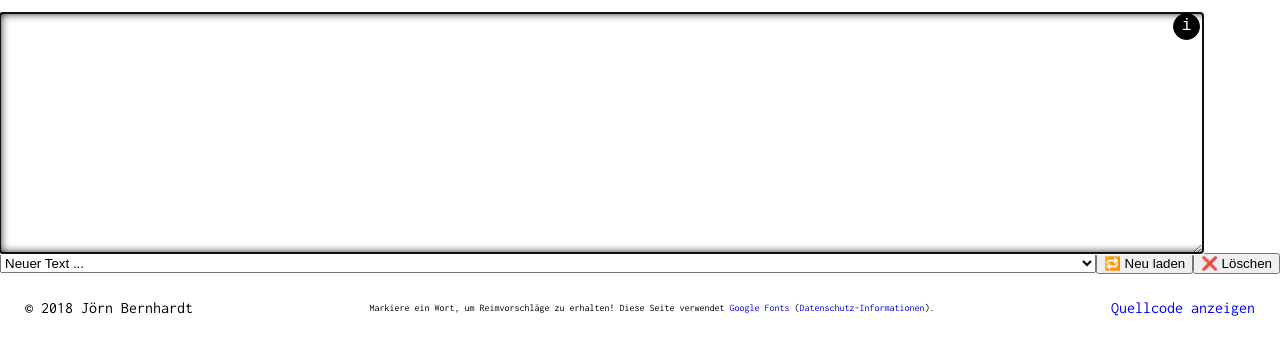
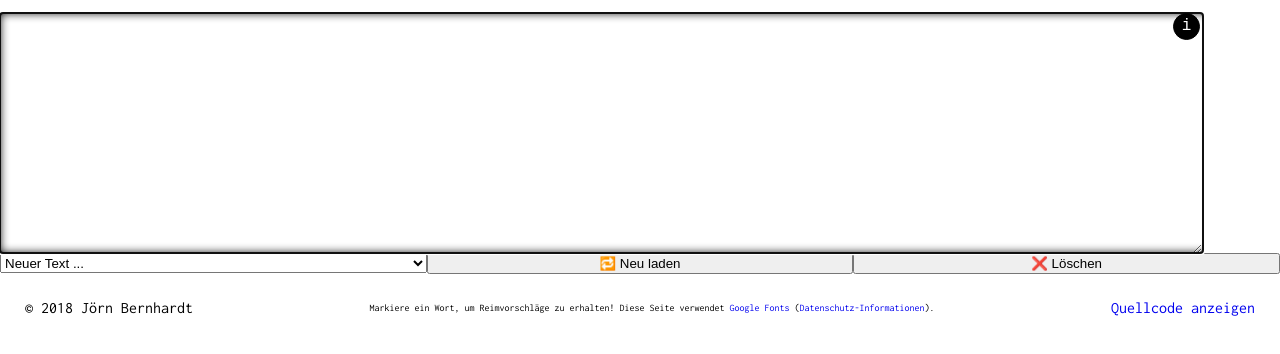
Before and after one commit to Narigo/reimemonster, a website: page docs/index.html in a window 1280 px wide. Shown: the part 146-500 px from the top of the page. Drawn offline with Linux system fonts and the light colour scheme.

Commit message:
Use grid layout for saving poems as flexbox gets too long...
Signed-off-by: Joern Bernhardt <joern.bernhardt@googlemail.com>

```diff
--- a/docs/index.html
+++ b/docs/index.html
@@ -183,15 +183,12 @@
         width: 25px;
         font-family: "Courier New", Courier, monospace;
       }
-			#available-poems {
-				align-items: center;
-				display: flex;
-				justify-content: space-between;
-			}
-			#saved-poems {
-				text-overflow: ellipsis;
-				flex-grow: 1;
-			}
+
+      #available-poems {
+        align-items: center;
+        display: grid;
+        grid-template-columns: calc(100% * 1 / 3) calc(100% * 1 / 3) calc(100% * 1 / 3);
+      }
     </style>
   </head>
 
```
